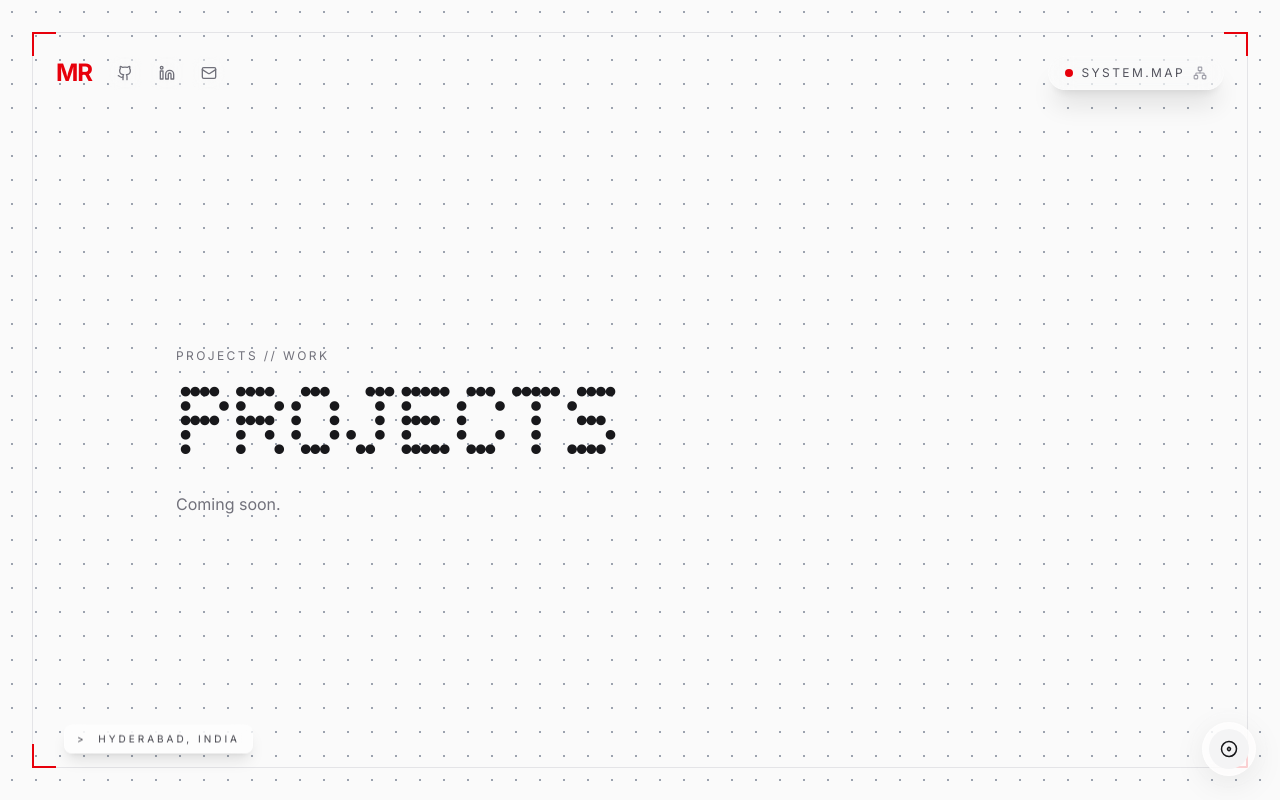
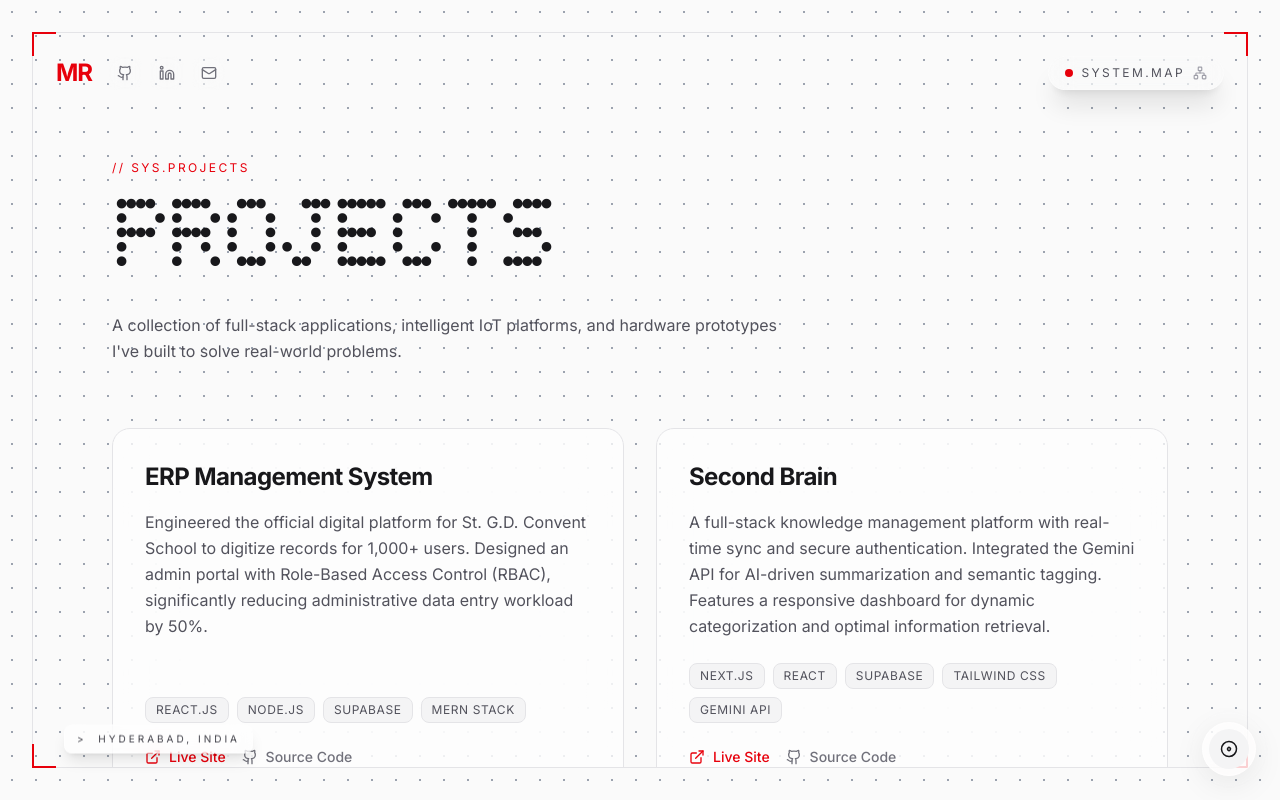
Before and after one commit to revanthm1902/my-portfolio, a Next.js app: page /projects in a window 1280 px wide. Built offline with nearby package versions, Linux system fonts and the light colour scheme.

Commit message:
feat: Enhance portfolio with new sections for Certifications, Projects, and Skills; update About section and add PDF extraction script

```diff
--- a/src/app/certifications/page.tsx
+++ b/src/app/certifications/page.tsx
@@ -1,20 +1,89 @@
 import AppFrame from "@/components/AppFrame";
 import Footer from "@/components/Footer";
+import { Award, Globe, Code, Trophy } from "lucide-react";
+
+const recognitions = [
+  {
+    category: "Global Recognition",
+    icon: <Globe className="w-5 h-5 text-red-600" />,
+    items: [
+      { title: "Global Nominee", desc: "NASA Space Apps Challenge 2024" }
+    ]
+  },
+  {
+    category: "Competitions & Hackathons",
+    icon: <Trophy className="w-5 h-5 text-red-600" />,
+    items: [
+      { title: "Winner", desc: "HackAP 2024" },
+      { title: "Winner", desc: "AppFusion 2024" },
+      { title: "Runner-Up", desc: "IEEE Hacksagon 2025 (IIITM Gwalior)" }
+    ]
+  },
+  {
+    category: "Certifications",
+    icon: <Award className="w-5 h-5 text-red-600" />,
+    items: [
+      { title: "OCI Foundations Associate", desc: "Oracle Cloud Infrastructure (2025)" },
+      { title: "OCI Generative AI Professional", desc: "Oracle Cloud Infrastructure" },
+      { title: "Industry Ready Certification", desc: "McKinsey Forward Program Badge" }
+    ]
+  },
+  {
+    category: "Community & Coding",
+    icon: <Code className="w-5 h-5 text-red-600" />,
+    items: [
+      { title: "GirlScript Summer of Code", desc: "GSSoC '25 Participant" },
+      { title: "Algorithms & Data Structures", desc: "Solved 300+ DSA Problems across platforms" }
+    ]
+  }
+];
 
 export default function CertificationsPage() {
   return (
     <AppFrame>
-      <div className="absolute inset-0 overflow-y-auto no-scrollbar pb-4">
-        <div className="min-h-dvh flex flex-col items-start justify-center max-w-5xl mx-auto px-4 sm:px-8 md:px-12 pt-20 md:pt-0">
-          <div className="font-mono text-[10px] md:text-xs tracking-[0.2em] text-zinc-500 uppercase mb-4">
-            Certifications // Achievements
+      <div className="absolute inset-0 overflow-y-auto no-scrollbar pb-4 pt-24 md:pt-32">
+        <div className="max-w-6xl mx-auto px-4 sm:px-8 md:px-12">
+          <div className="mb-16">
+            <div className="font-mono text-[10px] md:text-xs tracking-[0.2em] text-red-600 uppercase mb-4">
+              {"// sys.Trophies"}
+            </div>
+            <h1 className="font-(family-name:--font-ndot) text-5xl md:text-7xl lg:text-8xl text-zinc-900 dark:text-zinc-50 tracking-tight">
+              CERTIFICATIONS
+            </h1>
+            <p className="mt-6 text-zinc-600 dark:text-zinc-400 text-sm md:text-base max-w-2xl leading-relaxed">
+              Official recognitions, competition wins, and technical certifications I&apos;ve earned throughout my engineering journey.
+            </p>
           </div>
-          <h1 className="font-(family-name:--font-ndot) text-5xl md:text-7xl lg:text-8xl text-zinc-900 dark:text-zinc-50 tracking-tight">
-            CERTIFICATIONS
-          </h1>
-          <p className="mt-4 text-zinc-500 dark:text-zinc-400 text-sm md:text-base max-w-xl">
-            Coming soon.
-          </p>
+
+          <div className="grid grid-cols-1 md:grid-cols-2 gap-6 md:gap-8 mb-24">
+            {recognitions.map((block, idx) => (
+              <div
+                key={idx}
+                className="flex flex-col p-6 md:p-8 bg-white/60 dark:bg-[#0a0a0a]/60 backdrop-blur-2xl border border-zinc-200 dark:border-zinc-800 rounded-2xl transition-all duration-300 hover:border-red-500/30"
+              >
+                <div className="flex items-center gap-3 mb-6">
+                  {block.icon}
+                  <h3 className="text-xl font-bold text-zinc-900 dark:text-white tracking-tight">
+                    {block.category}
+                  </h3>
+                </div>
+
+                <div className="flex flex-col gap-5">
+                  {block.items.map((item, i) => (
+                    <div key={i} className="relative pl-4 border-l-2 border-zinc-200 dark:border-zinc-800">
+                      <div className="absolute -left-[5px] top-1.5 w-2 h-2 rounded-full bg-zinc-300 dark:bg-zinc-700"></div>
+                      <h4 className="text-base font-semibold text-zinc-800 dark:text-zinc-200">
+                        {item.title}
+                      </h4>
+                      <p className="text-sm text-zinc-500 dark:text-zinc-400 mt-1">
+                        {item.desc}
+                      </p>
+                    </div>
+                  ))}
+                </div>
+              </div>
+            ))}
+          </div>
         </div>
         <Footer />
       </div>
--- a/src/app/projects/page.tsx
+++ b/src/app/projects/page.tsx
@@ -1,20 +1,85 @@
 import AppFrame from "@/components/AppFrame";
 import Footer from "@/components/Footer";
+import { ExternalLink, Github } from "lucide-react";
+
+const projects = [
+  {
+    title: "ERP Management System",
+    tech: ["React.js", "Node.js", "Supabase", "MERN Stack"],
+    description: "Engineered the official digital platform for St. G.D. Convent School to digitize records for 1,000+ users. Designed an admin portal with Role-Based Access Control (RBAC), significantly reducing administrative data entry workload by 50%.",
+    link: "#",
+    github: "#"
+  },
+  {
+    title: "Second Brain",
+    tech: ["Next.js", "React", "Supabase", "Tailwind CSS", "Gemini API"],
+    description: "A full-stack knowledge management platform with real-time sync and secure authentication. Integrated the Gemini API for AI-driven summarization and semantic tagging. Features a responsive dashboard for dynamic categorization and optimal information retrieval.",
+    link: "#",
+    github: "#"
+  },
+  {
+    title: "SafeFit – Smart Safety Bracelet",
+    tech: ["IoT", "React Native", "Custom PCB", "NodeMCU", "C++"],
+    description: "Designed a screenless health wearable featuring SpO2, heart rate monitoring, fitness tracking, and fall detection with automated SOS triggers. Integrated GSM+GPS auto-calling and SMS alerting under 5s latency. Built a companion React Native app to visualize real-time vitals and configure emergency contacts.",
+    link: "#",
+    github: "#"
+  }
+];
 
 export default function ProjectsPage() {
   return (
     <AppFrame>
-      <div className="absolute inset-0 overflow-y-auto no-scrollbar pb-4">
-        <div className="min-h-dvh flex flex-col items-start justify-center max-w-5xl mx-auto px-4 sm:px-8 md:px-12 pt-20 md:pt-0">
-          <div className="font-mono text-[10px] md:text-xs tracking-[0.2em] text-zinc-500 uppercase mb-4">
-            Projects // Work
+      <div className="absolute inset-0 overflow-y-auto no-scrollbar pb-4 pt-24 md:pt-32">
+        <div className="max-w-6xl mx-auto px-4 sm:px-8 md:px-12">
+          <div className="mb-16">
+            <div className="font-mono text-[10px] md:text-xs tracking-[0.2em] text-red-600 uppercase mb-4">
+              {"// sys.Projects"}
+            </div>
+            <h1 className="font-(family-name:--font-ndot) text-5xl md:text-7xl lg:text-8xl text-zinc-900 dark:text-zinc-50 tracking-tight">
+              PROJECTS
+            </h1>
+            <p className="mt-6 text-zinc-600 dark:text-zinc-400 text-sm md:text-base max-w-2xl leading-relaxed">
+              A collection of full-stack applications, intelligent IoT platforms, and hardware prototypes I&apos;ve built to solve real-world problems.
+            </p>
           </div>
-          <h1 className="font-(family-name:--font-ndot) text-5xl md:text-7xl lg:text-8xl text-zinc-900 dark:text-zinc-50 tracking-tight">
-            PROJECTS
-          </h1>
-          <p className="mt-4 text-zinc-500 dark:text-zinc-400 text-sm md:text-base max-w-xl">
-            Coming soon.
-          </p>
+
+          <div className="grid grid-cols-1 lg:grid-cols-2 gap-6 md:gap-8 mb-24">
+            {projects.map((project, i) => (
+              <div
+                key={i}
+                className="group relative flex flex-col justify-between p-6 md:p-8 bg-white/60 dark:bg-[#0a0a0a]/60 backdrop-blur-2xl border border-zinc-200 dark:border-zinc-800 rounded-2xl transition-all duration-300 hover:border-red-500/50 hover:shadow-[0_8px_32px_rgba(220,38,38,0.1)]"
+              >
+                <div>
+                  <h3 className="text-xl md:text-2xl font-bold text-zinc-900 dark:text-zinc-100 mb-4 tracking-tight">
+                    {project.title}
+                  </h3>
+                  <p className="text-sm md:text-base text-zinc-600 dark:text-zinc-400 mb-6 leading-relaxed">
+                    {project.description}
+                  </p>
+                </div>
+
+                <div>
+                  <div className="flex flex-wrap gap-2 mb-6">
+                    {project.tech.map((t, idx) => (
+                      <span key={idx} className="px-2.5 py-1 text-[10px] md:text-xs font-mono tracking-wider uppercase text-zinc-600 dark:text-zinc-400 bg-zinc-100 dark:bg-zinc-800/50 rounded-md border border-zinc-200 dark:border-zinc-700/50">
+                        {t}
+                      </span>
+                    ))}
+                  </div>
+                  <div className="flex items-center gap-4">
+                    <a href={project.link} className="inline-flex items-center gap-2 text-xs md:text-sm font-medium text-red-600 hover:text-red-500 transition-colors">
+                      <ExternalLink size={16} />
+                      <span>Live Site</span>
+                    </a>
+                    <a href={project.github} className="inline-flex items-center gap-2 text-xs md:text-sm font-medium text-zinc-500 hover:text-zinc-900 dark:hover:text-white transition-colors">
+                      <Github size={16} />
+                      <span>Source Code</span>
+                    </a>
+                  </div>
+                </div>
+              </div>
+            ))}
+          </div>
         </div>
         <Footer />
       </div>
--- a/src/app/resume/page.tsx
+++ b/src/app/resume/page.tsx
@@ -71,7 +71,7 @@ export default function ResumePage() {
               <span className="xs:inline font-bold">Download</span>
 
               {/* Subtle shine effect to maintain the high-tech terminal feel */}
-              <div className="absolute inset-0 w-full h-full bg-gradient-to-r from-transparent via-white/10 to-transparent -translate-x-full group-hover/dl:animate-[shimmer_1.5s_infinite] pointer-events-none" />
+              <div className="absolute inset-0 w-full h-full bg-linear-to-r from-transparent via-white/10 to-transparent -translate-x-full group-hover/dl:animate-[shimmer_1.5s_infinite] pointer-events-none" />
             </a>
             </div>
           </div>
--- a/src/app/skills/page.tsx
+++ b/src/app/skills/page.tsx
@@ -1,20 +1,83 @@
 import AppFrame from "@/components/AppFrame";
 import Footer from "@/components/Footer";
+
+const skillCategories = [
+  {
+    category: "Languages",
+    skills: ["Java", "Python", "R", "JavaScript (ES6+)", "TypeScript"]
+  },
+  {
+    category: "Web & App Development",
+    skills: ["React.js", "Next.js", "Node.js", "Express.js", "Django", "React Native", "REST APIs"]
+  },
+  {
+    category: "Cloud & DevOps",
+    skills: ["AWS (EC2, S3, Lambda)", "OCI", "Git", "GitHub", "CI/CD", "Vercel"]
+  },
+  {
+    category: "Databases",
+    skills: ["MongoDB", "MySQL", "PostgreSQL", "Supabase"]
+  },
+  {
+    category: "Data Science",
+    skills: ["Power BI", "Pandas", "NumPy", "Matplotlib", "Excel"]
+  },
+  {
+    category: "IoT & Hardware",
+    skills: ["Arduino", "Raspberry Pi", "ESP32", "PCB Design (EasyEDA)", "IoT Architecture"]
+  },
+  {
+    category: "Core Fundamentals",
+    skills: ["Data Structures & Algorithms", "OOPs", "DBMS", "Operating Systems"]
+  },
+  {
+    category: "Design & Tools",
+    skills: ["Figma", "Autodesk Fusion 360", "3D CAD"]
+  }
+];
 
 export default function SkillsPage() {
   return (
     <AppFrame>
-      <div className="absolute inset-0 overflow-y-auto no-scrollbar pb-4">
-        <div className="min-h-dvh flex flex-col items-start justify-center max-w-5xl mx-auto px-4 sm:px-8 md:px-12 pt-20 md:pt-0">
-          <div className="font-mono text-[10px] md:text-xs tracking-[0.2em] text-zinc-500 uppercase mb-4">
-            Skills // Tech Stack
+      <div className="absolute inset-0 overflow-y-auto no-scrollbar pb-4 pt-24 md:pt-32">
+        <div className="max-w-6xl mx-auto px-4 sm:px-8 md:px-12">
+          <div className="mb-16">
+            <div className="font-mono text-[10px] md:text-xs tracking-[0.2em] text-red-600 uppercase mb-4">
+              {"// sys.Abilities"}
+            </div>
+            <h1 className="font-(family-name:--font-ndot) text-5xl md:text-7xl lg:text-8xl text-zinc-900 dark:text-zinc-50 tracking-tight">
+              SKILLS
+            </h1>
+            <p className="mt-6 text-zinc-600 dark:text-zinc-400 text-sm md:text-base max-w-2xl leading-relaxed">
+              A comprehensive overview of my technical arsenal ranging from low-level hardware design to scalable cloud infrastructure and frontend interfaces.
+            </p>
           </div>
-          <h1 className="font-(family-name:--font-ndot) text-5xl md:text-7xl lg:text-8xl text-zinc-900 dark:text-zinc-50 tracking-tight">
-            SKILLS
-          </h1>
-          <p className="mt-4 text-zinc-500 dark:text-zinc-400 text-sm md:text-base max-w-xl">
-            Coming soon.
-          </p>
+
+          <div className="grid grid-cols-1 md:grid-cols-2 gap-8 md:gap-12 mb-24">
+            {skillCategories.map((group, idx) => (
+              <div
+                key={idx}
+                className="p-6 bg-white/60 dark:bg-zinc-900/60 backdrop-blur-2xl border border-zinc-200 dark:border-zinc-800 rounded-2xl transition-all hover:border-red-500/30"
+              >
+                <div className="flex items-center gap-3 mb-6">
+                  <div className="w-2 h-2 rounded-full bg-red-600"></div>
+                  <h3 className="text-lg md:text-xl font-bold text-zinc-900 dark:text-white tracking-tight">
+                    {group.category}
+                  </h3>
+                </div>
+                <div className="flex flex-wrap gap-2.5">
+                  {group.skills.map((skill, index) => (
+                    <span
+                      key={index}
+                      className="px-3 py-1.5 bg-white dark:bg-[#0a0a0a] border border-zinc-200 dark:border-zinc-800 rounded-lg text-xs md:text-sm font-medium text-zinc-600 dark:text-zinc-300 shadow-[0_2px_10px_rgba(0,0,0,0.02)] transition-colors hover:border-red-500/50 hover:text-red-500"
+                    >
+                      {skill}
+                    </span>
+                  ))}
+                </div>
+              </div>
+            ))}
+          </div>
         </div>
         <Footer />
       </div>
```
Also changed, not shown: extract.js (added, +20 -0 lines), src/app/page.tsx (+10 -6 lines), src/components/AboutSection.tsx (+3 -7 lines).
